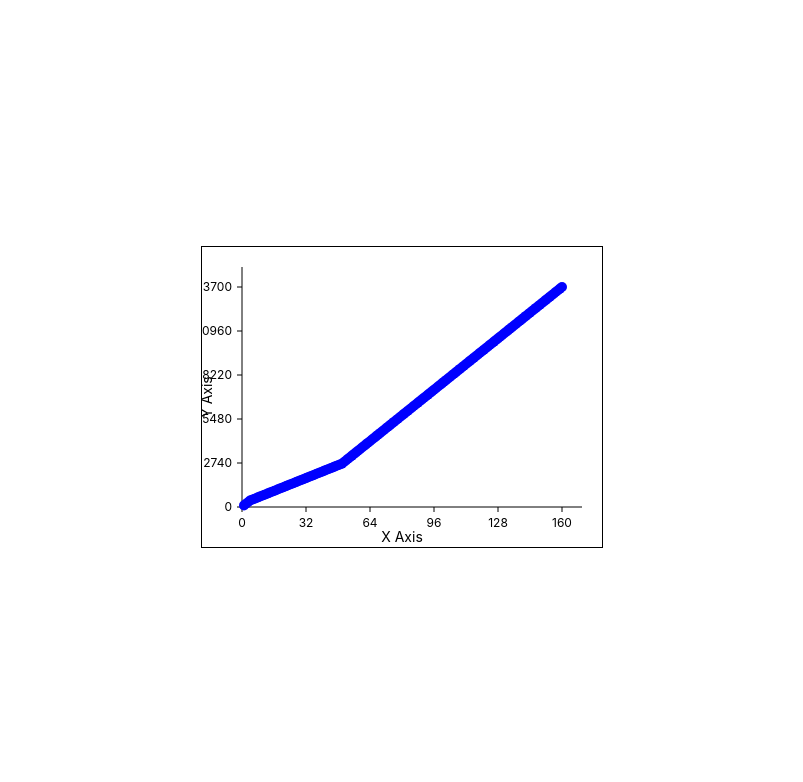
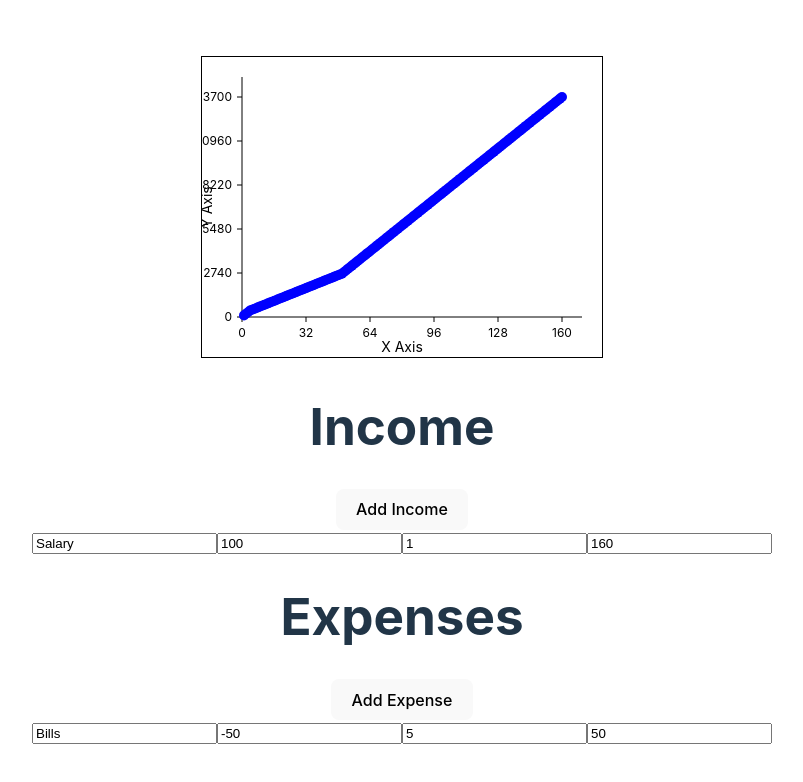
Before and after one commit to matt-chaib/fdb-frontend, a React (Vite) app: page / in a window 1280 px wide. Shown: the top 782 px of the page, without its empty margins (238-1041 px from the left). Built offline with nearby package versions, Linux system fonts and the light colour scheme.

Commit message:
add ability to add transactions

```diff
--- a/src/App.tsx
+++ b/src/App.tsx
@@ -2,25 +2,63 @@ import { DataPoint } from './types/chartTypes';
 import { ScatterChart } from './components/ScatterChart';
 import './App.css'
 import { FinanceCalculator } from './FinanceCalculator';
-
+import { useState } from 'react';
+import { Transaction } from './FinanceCalculator';
+import { TransactionList } from './components/TransactionList';
 function App() {
-
-
   const numMonths: number = 160;
 
-  const calc = new FinanceCalculator(numMonths);
+  // Store FinanceCalculator in state
+  const [calc] = useState(() => new FinanceCalculator(numMonths));
+  const [update, setUpdate] = useState(0); // Force re-render
 
-  calc.addIncome("Salary", 100, 1, numMonths)
-  calc.addExpense("Bills", -50, 5, 50)
-  console.log(calc.calculateNetValues())
+  // Initialize transactions only once
+  if (update === 0) {
+    calc.addIncome("Salary", 100, 1, numMonths);
+    calc.addExpense("Bills", -50, 5, 50);
+    setUpdate(1);
+  }
+
+  // Function to add a new income
+  const handleAddIncome = () => {
+    calc.addIncome(`Income ${calc.getIncomes().length + 1}`, 50, 1, numMonths);
+    setUpdate((prev) => prev + 1); // Re-render UI
+  };
+
+  // Function to add a new expense
+  const handleAddExpense = () => {
+    calc.addExpense(`Expense ${calc.getExpenses().length + 1}`, -30, 1, numMonths);
+    setUpdate((prev) => prev + 1); // Re-render UI
+  };
+
+  const handleIncomeUpdate = (updatedIncomes: Transaction[]) => {
+    calc.setIncomes(updatedIncomes);
+    setUpdate((prev) => prev + 1);
+  };
+
+  const handleExpenseUpdate = (updatedExpenses: Transaction[]) => {
+    calc.setExpenses(updatedExpenses);
+    setUpdate((prev) => prev + 1);
+  };
 
   return (
     <>
       <div>
         <ScatterChart width={400} height={300} data={calc.prepareCumulativeValuesGraphData()} />
       </div>
+      <div>
+        <h1>Income</h1>
+        <button onClick={handleAddIncome}>Add Income</button>
+        <TransactionList transactions={calc.getIncomes()} onUpdate={handleIncomeUpdate} />
+
+        <h1>Expenses</h1>
+        <button onClick={handleAddExpense}>Add Expense</button>
+        <TransactionList transactions={calc.getExpenses()} onUpdate={handleExpenseUpdate} />
+      </div>
     </>
-  )
+  );
 }
 
+
+
 export default App
--- a/src/FinanceCalculator.ts
+++ b/src/FinanceCalculator.ts
@@ -25,6 +25,25 @@ export class FinanceCalculator {
 
   getNetValues(): TNetValues {
     return this.calculateNetValues();
+  }
+
+  getIncomes(): Transaction[] {
+    return this.incomes;
+  }
+
+  getExpenses(): Transaction[] {
+    return this.expenses;
+  }
+
+  // Setter to replace incomes
+  setIncomes(incomes: Transaction[]): void {
+    console.log("IN SET INCOMES", incomes)
+    this.incomes = incomes;
+  }
+
+  // Setter to replace expenses
+  setExpenses(expenses: Transaction[]): void {
+    this.expenses = expenses;
   }
 
   // Add income
--- /dev/null
+++ b/src/components/TransactionList.tsx
@@ -0,0 +1,44 @@
+import { Transaction } from "../FinanceCalculator";
+
+type TransactionListProps = {
+  transactions: Transaction[];
+  onUpdate: (updatedTransactions: Transaction[]) => void;
+};
+
+export const TransactionList = ({ transactions, onUpdate }: TransactionListProps) => {
+  // Handle input change for transactions
+  const handleChange = (index: number, key: keyof Transaction, value: string | number) => {
+    const updatedTransactions = [...transactions];
+    updatedTransactions[index] = { ...updatedTransactions[index], [key]: value };
+    onUpdate(updatedTransactions);
+  };
+
+  return (
+    <div>
+      {transactions.map((transaction, index) => (
+        <div key={index}>
+          <input
+            type="text"
+            value={transaction.name}
+            onChange={(e) => handleChange(index, "name", e.target.value)}
+          />
+          <input
+            type="number"
+            value={transaction.value}
+            onChange={(e) => handleChange(index, "value", Number(e.target.value))}
+          />
+          <input
+            type="number"
+            value={transaction.startDate}
+            onChange={(e) => handleChange(index, "startDate", Number(e.target.value))}
+          />
+          <input
+            type="number"
+            value={transaction.endDate}
+            onChange={(e) => handleChange(index, "endDate", Number(e.target.value))}
+          />
+        </div>
+      ))}
+    </div>
+  );
+};
```
